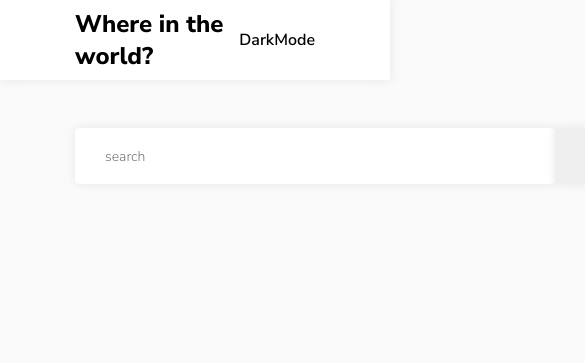
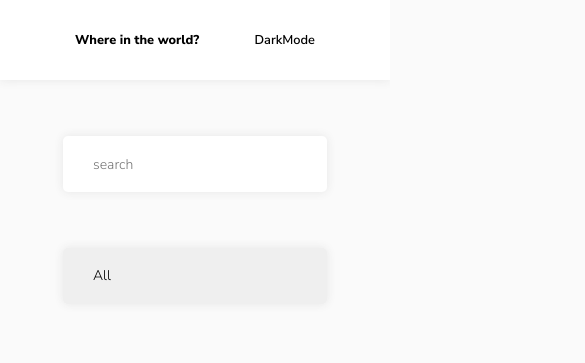
Before and after one commit to gabrielzapataok/REST_Countries, a plain HTML site: page index.html in a window 390 px wide. Shown: the top 363 px of the page, 585 px wide, since content can reach past the window. Drawn offline with Linux system fonts and the light colour scheme; no server answers.

Commit message:
nav responsivo y lista responsiva

```diff
--- a/style.css
+++ b/style.css
@@ -58,6 +58,7 @@ input:focus{
 }
 select{/*Selector de region*/
     width: 200px;
+    height: 56px;
     padding: 0 30px;
     font-size: 14px;
     box-shadow: 0 0 10px hsl(0, 0%, 90%);
@@ -129,3 +130,54 @@ article{
 span { /*propiedades*/
     font-weight: 600;
 }
+
+/*Lista responsiva*/
+@media (max-width: 1250px){
+    li{ /*container para cada tarjeta*/
+        width: 33.33%;
+        height: calc(336px + 75px);
+    }
+}
+
+@media (max-width: 950px){
+    li{ /*container para cada tarjeta*/
+        width: 50%;
+        height: calc(336px + 75px);
+    }
+    nav{
+        flex-direction: column;
+        justify-content: space-evenly;
+        height: calc(56px * 5);
+        padding: 0 calc( 75px / 2 );
+    }
+    input, select{/*Buscador*/
+        width: calc(100vw - 150px);
+    }
+    header h1{
+        font-size: .8em;
+    }
+    header button{
+        font-size: .8em;
+    }
+}
+@media (max-width: 650px){
+    li{ /*container para cada tarjeta*/
+        width: 100%;
+        height: calc(336px + 75px);
+    }
+}
+@media (max-width: 415px){
+    #container{
+        width: 100%;
+        margin: auto;
+    }
+    nav{
+        align-items: center;
+        width: 100%;
+        padding: 0px;
+    }
+    input , select{/*Buscador*/
+        width: 264px;
+        margin: 0 auto 0 auto;
+    }
+}
```
